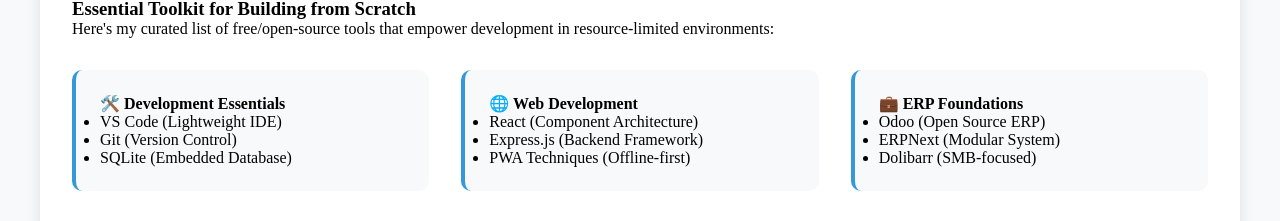
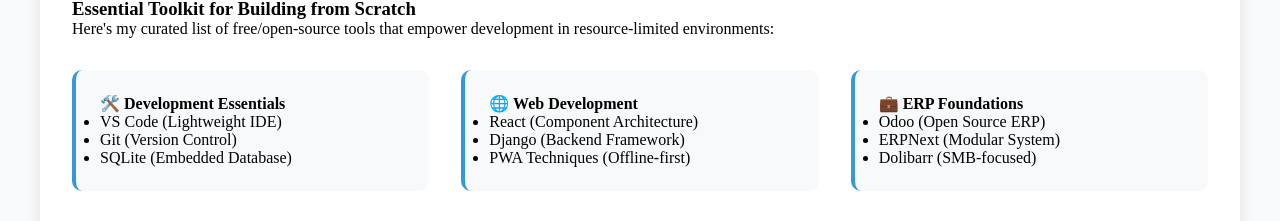
Before and after one commit to mulusewwube/mulusewwd, a React (Vite) app: page / in a window 1280 px wide. Shown: the part 5179-5400 px from the top of the page. Built offline with nearby package versions, Linux system fonts and the light colour scheme.

Commit message:
update blog

```diff
--- a/src/components/Blog.jsx
+++ b/src/components/Blog.jsx
@@ -48,7 +48,7 @@
                 <h4>🌐 Web Development</h4>
                 <ul>
                   <li>React (Component Architecture)</li>
-                  <li>Express.js (Backend Framework)</li>
+                  <li>Django (Backend Framework)</li>
                   <li>PWA Techniques (Offline-first)</li>
                 </ul>
               </div>
```
